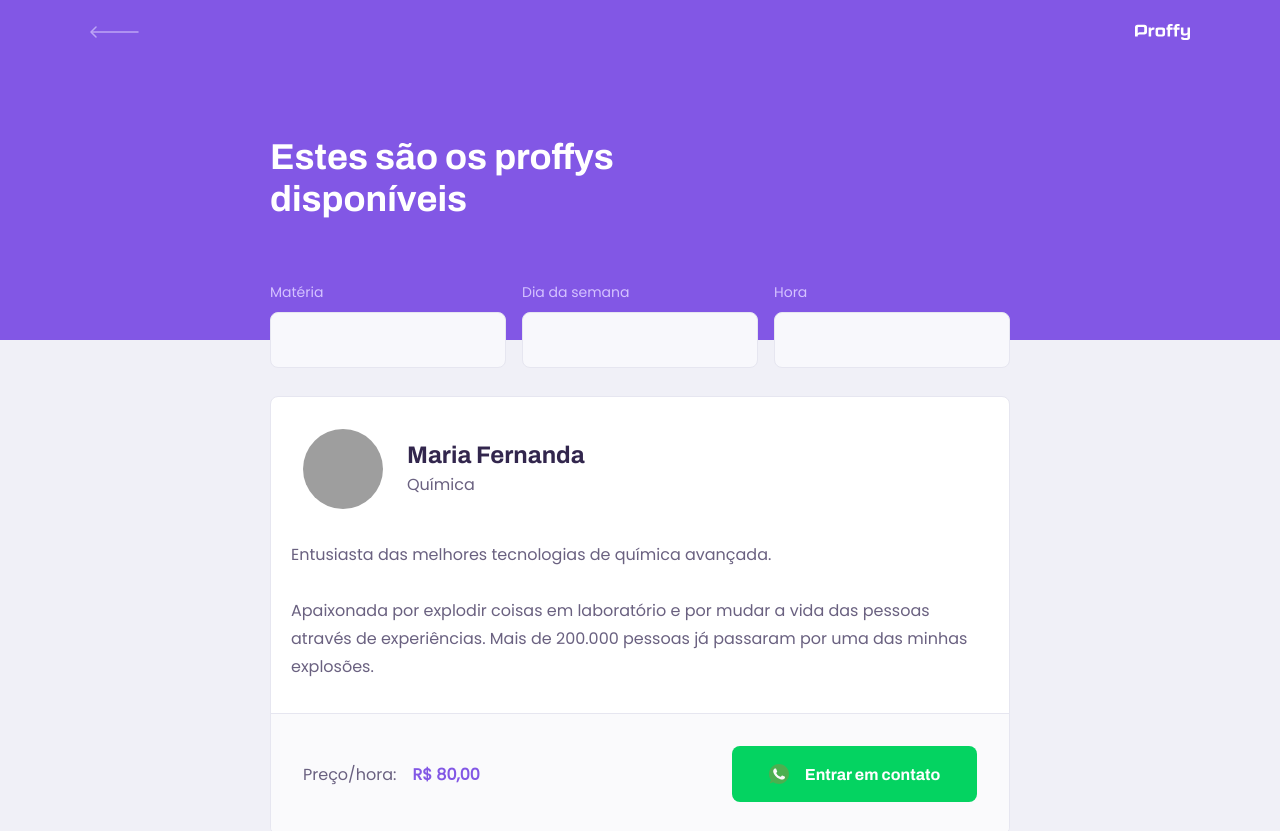
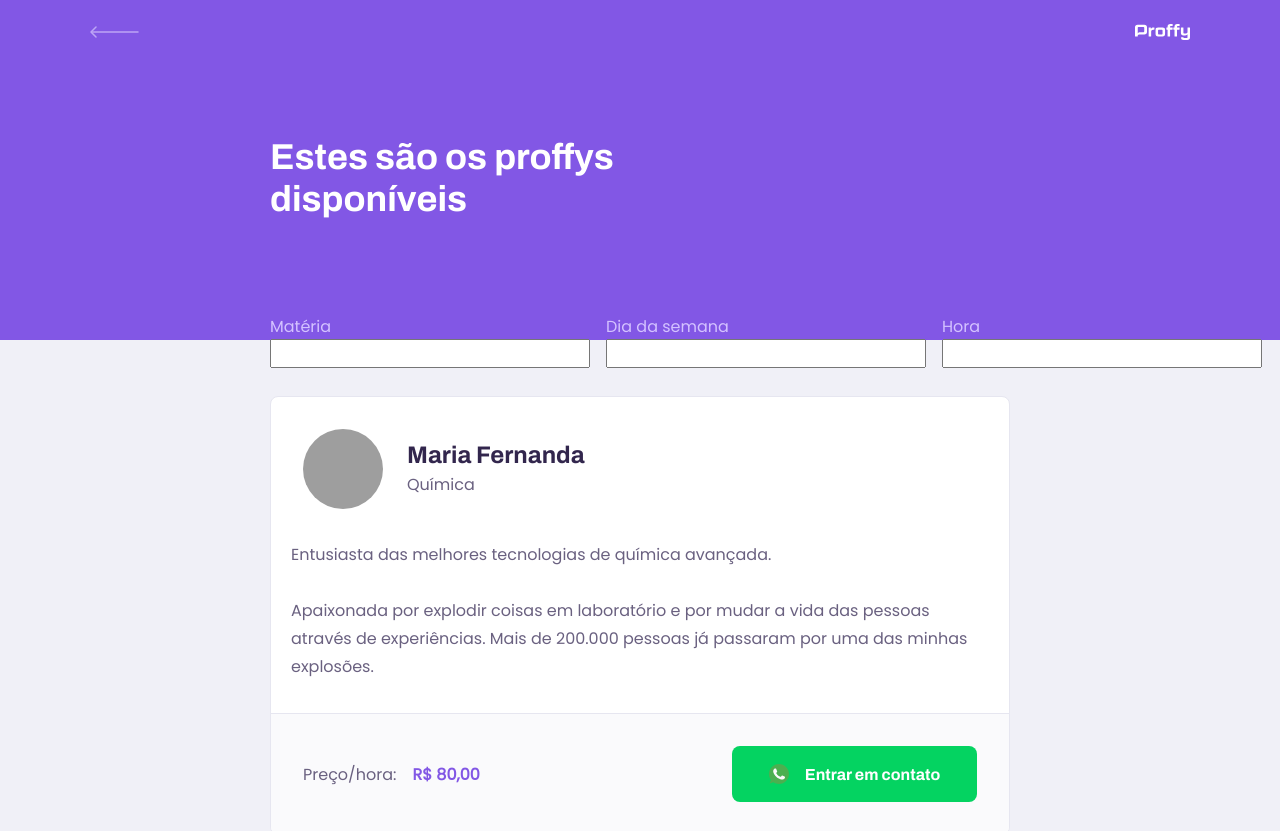
Before and after one commit to nandabalassoni/proffy, a React (Create React App) app: page /study in a window 1280 px wide. Shown: the top 831 px of the page. Built offline with nearby package versions, Linux system fonts and the light colour scheme; grey boxes are pictures that could not be loaded; the HTML template or start-up script is replaced by a standard one.

Commit message:
alterando arquivo de estilização do componente

```diff
--- a/src/pages/TeacherList/styles.css
+++ b/src/pages/TeacherList/styles.css
@@ -11,40 +11,6 @@
     color: var(--color-text-in-primary);
 }
 
-#search-teachers .input-block {
-    position: relative;
-}
-
-#search-teachers .input-block + .input-block {
-    margin-top: 1.4rem;
-}
-
-#search-teachers .input-block label {
-    font-size: 1.4rem;
-}
-
-#search-teachers .input-block input {
-    width: 100%;
-    height: 5.6rem;
-    margin-top: 0.8rem;
-    border-radius: 0.8rem;
-    background: var(--color-input-background);
-    border: 1px solid var(--color-line-in-white);
-    outline: 0;
-    padding: 0 1.6rem;
-    font: 1.6rem Archivo
-}
-
-#search-teachers .input-block:focus-within::after{
-    width: calc(100% - 3.2rem);
-    height: 2px;
-    content: '';
-    background: var(--color-primary-light);
-    position: absolute;
-    left: 1.6rem;
-    right: 1.6rem;
-    bottom: 0;
-}
 
 #page-teacher-list main {
     margin: 3.2rem auto;
```
